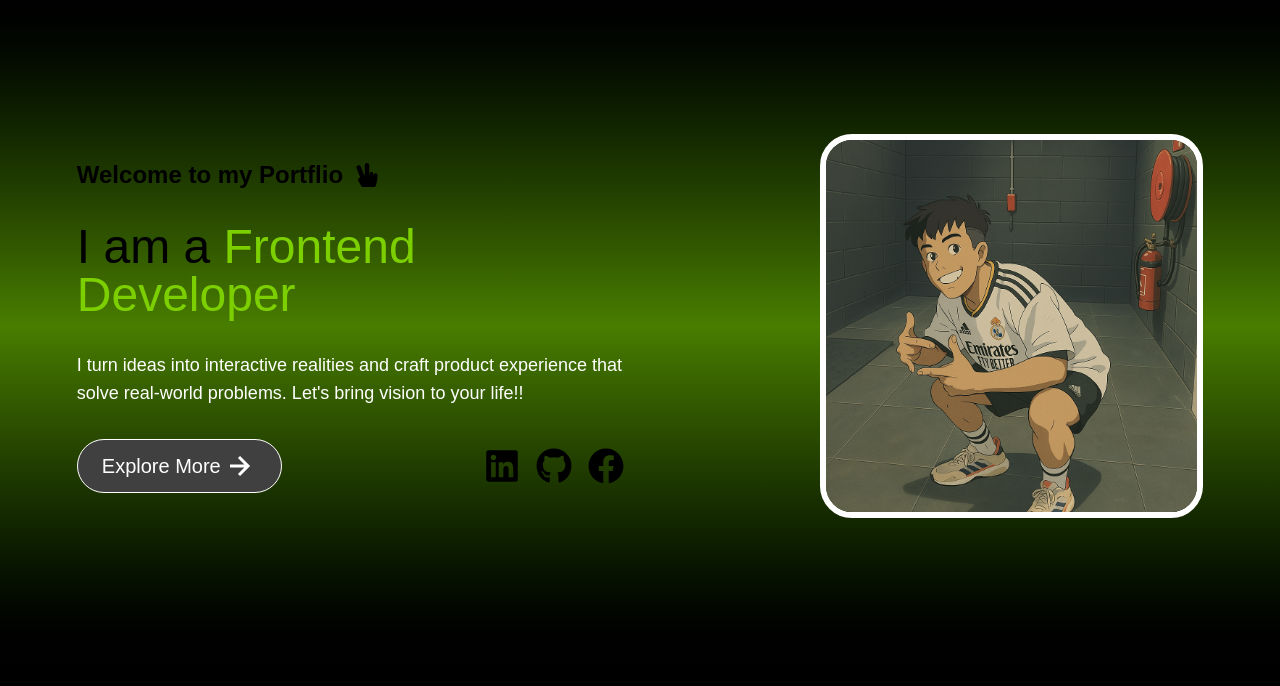
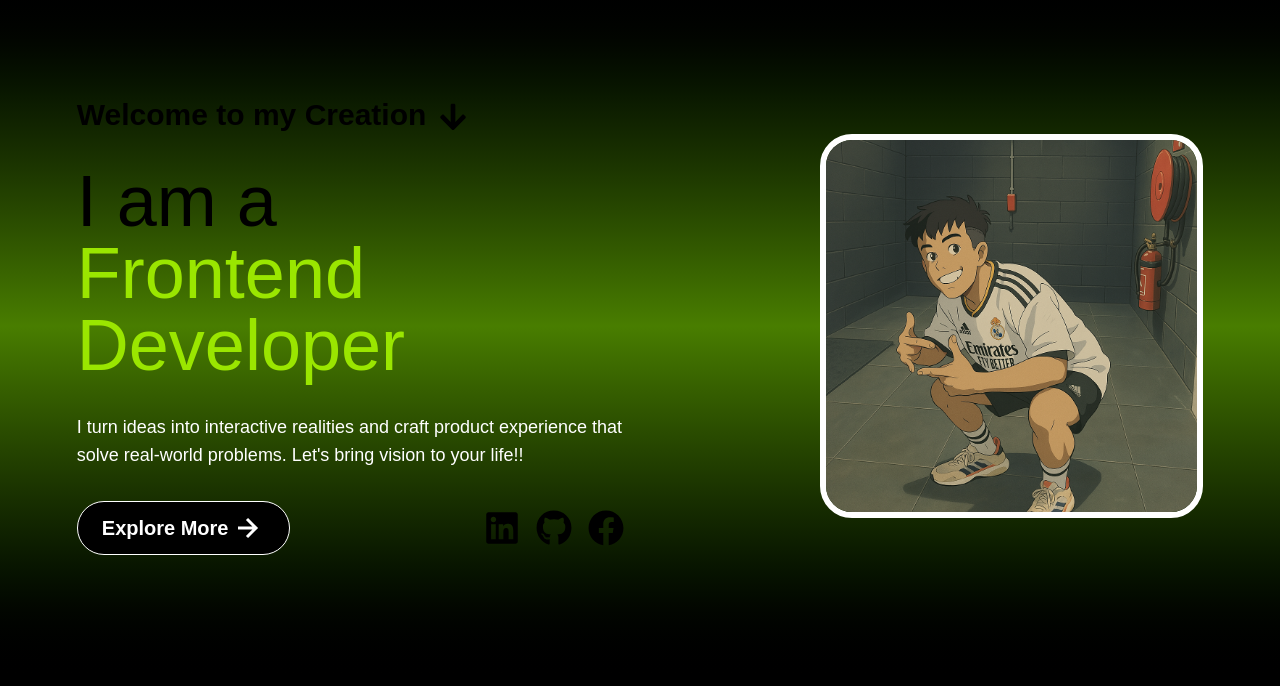
Before and after one commit to raiasim93/my-portfolio, a Next.js app: page / in a window 1280 px wide. Shown: the part 114-800 px from the top of the page. Built offline with nearby package versions, Linux system fonts and the light colour scheme.

Commit message:
Add animation for arrow in landing section

```diff
--- a/src/components/modules/landing/HeroSection.tsx
+++ b/src/components/modules/landing/HeroSection.tsx
@@ -1,18 +1,36 @@
-import React from 'react';
+"use client"
+import React, {useEffect, useRef} from 'react';
 import Image from 'next/image';
 import { BiRightArrowAlt } from 'react-icons/bi';
-import { FaLinkedin, FaGithub, FaFacebook, FaHandPeace } from 'react-icons/fa';
+import { FaLinkedin, FaGithub, FaFacebook, FaArrowDown } from 'react-icons/fa';
+import gsap from 'gsap';
 
 const HeroSection = () => {
+    const arrowRef = useRef(null);
+    useEffect(()=>{
+        if(arrowRef.current){
+          gsap.to(arrowRef.current,{
+            y: 5,
+            duration: 1,
+            repeat: -1,
+            yoyo: true,
+            ease: "power1.inOut"
+          });
+        }
+    }, []);
     return (
         <section className='bg-gradient-to-b from-black via-lime-700 to-black bg- min-h-[calc(100vh-80px)]  w-full py-8 px-[6vw] 2xl:px-[16vw] flex flex-col gap-x-8 lg:flex-row justify-center items-center  text-4xl  '>
             {/* Text section */}
             <div className='w-full mb-12 lg:mb-0 lg:w-1/2 flex flex-col lg:flex-col gap-y-6  lg:gap-y-8 text-center lg:text-left '>
-                <div className='text-lg font-bold flex items-center justify-center lg:justify-start lg:text-2xl mb-4 lg:mb-0  sm:mb-0  w-full'>
-                    Welcome to my Portflio <FaHandPeace className='ms-3' />
+                <div className='text-lg font-bold flex items-center justify-center lg:justify-start lg:text-3xl mb-4 lg:mb-0  sm:mb-0  w-full'>
+                    Welcome to my Creation
+                    <div ref={arrowRef}>
+                    <FaArrowDown  className='ms-3'/>
+                    </div>
+
                 </div>
-                <div className='w-full lg:w-3/4 text-4xl lg:text-5xl ' >
-                    I am a   <span className='text-lime-500'> Frontend Developer </span>
+                <div className='w-full  lg:w-3/4 text-4xl lg:text-7xl ' >
+                    I am a   <span className='text-lime-400'> Frontend Developer </span>
                 </div>
                 <div className='text-md lg:text-lg text-white lg:flex hidden '>
                     I turn ideas into interactive realities and craft product experience that solve real-world problems. Let&apos;s bring vision to your life!!
@@ -20,8 +38,8 @@ const HeroSection = () => {
 
                 <div className='w-full flex flex-wrap gap-y-6 justify-center lg:justify-between items-center'>
                     {/* Explore More Button */}
-                    <div className='group flex items-center bg-neutral-700 border border-white text-white px-6 py-2 rounded-full
-                        transition-all duration-200 hover:bg-lime-500 hover:scale-110 hover:border-2 hover:border-white hover:cursor-pointer
+                    <div className='group flex font-semibold items-center bg-black border border-white text-white px-6 py-2 rounded-full
+                        transition-all duration-200 hover:bg-lime-400 hover:scale-110 hover:border-2 hover:border-white hover:cursor-pointer
                         text-lg lg:text-xl whitespace-nowrap'>
                         Explore More
                         <BiRightArrowAlt className='text-2xl lg:text-4xl transition-all duration-200 group-hover:translate-x-1.5 ' />
--- a/src/components/partials/Navbar.tsx
+++ b/src/components/partials/Navbar.tsx
@@ -15,7 +15,7 @@ const Navbar = () => {
             <a
               key={index}
               href=''
-              className={`hover:scale-x-125 hover:white transition-all duration-300 px-4 py-2 rounded-2xl
+              className={`hover:scale-115 hover:white transition-all duration-300 px-4 py-2 rounded-2xl
                           hover:underline hover:underline-offset-8 decoration-lime-400 hover:font-bold`}
             >
               {item}
```
